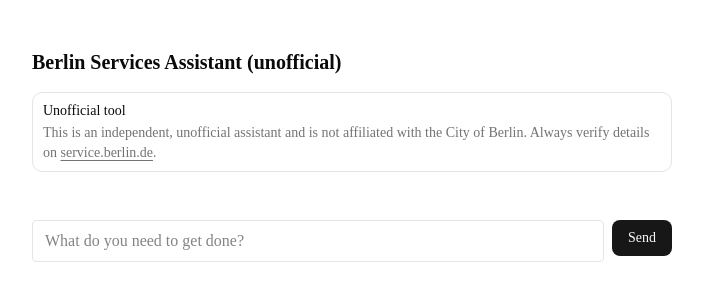
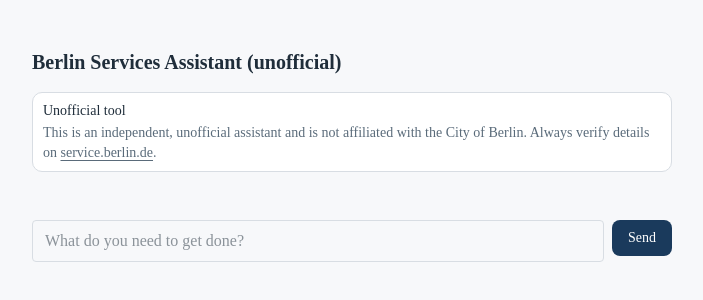
Before and after one commit to mberkayonen/berlin-de-online-services, a Next.js app: page / in a window 1280 px wide. Shown: the top 300 px of the page, without its empty margins (288-991 px from the left). Built offline with nearby package versions, Linux system fonts and the light colour scheme.

Commit message:
Apply Civic Trust color palette to theme tokens

```diff
--- a/app/globals.css
+++ b/app/globals.css
@@ -49,24 +49,24 @@
 }
 
 :root {
-  --background: oklch(1 0 0);
-  --foreground: oklch(0.145 0 0);
-  --card: oklch(1 0 0);
-  --card-foreground: oklch(0.145 0 0);
-  --popover: oklch(1 0 0);
-  --popover-foreground: oklch(0.145 0 0);
-  --primary: oklch(0.205 0 0);
-  --primary-foreground: oklch(0.985 0 0);
-  --secondary: oklch(0.97 0 0);
-  --secondary-foreground: oklch(0.205 0 0);
-  --muted: oklch(0.97 0 0);
-  --muted-foreground: oklch(0.556 0 0);
-  --accent: oklch(0.97 0 0);
-  --accent-foreground: oklch(0.205 0 0);
-  --destructive: oklch(0.577 0.245 27.325);
-  --border: oklch(0.922 0 0);
-  --input: oklch(0.922 0 0);
-  --ring: oklch(0.708 0 0);
+  --background: #f7f8fa;
+  --foreground: #1f2d3a;
+  --card: #ffffff;
+  --card-foreground: #1f2d3a;
+  --popover: #ffffff;
+  --popover-foreground: #1f2d3a;
+  --primary: #1a3a5c;
+  --primary-foreground: #ffffff;
+  --secondary: #eef2f6;
+  --secondary-foreground: #1a3a5c;
+  --muted: #eef2f6;
+  --muted-foreground: #5a6b7a;
+  --accent: #eef2f6;
+  --accent-foreground: #1a3a5c;
+  --destructive: #e2413a;
+  --border: #d8dde3;
+  --input: #d8dde3;
+  --ring: #1a3a5c;
   --chart-1: oklch(0.87 0 0);
   --chart-2: oklch(0.556 0 0);
   --chart-3: oklch(0.439 0 0);
```
